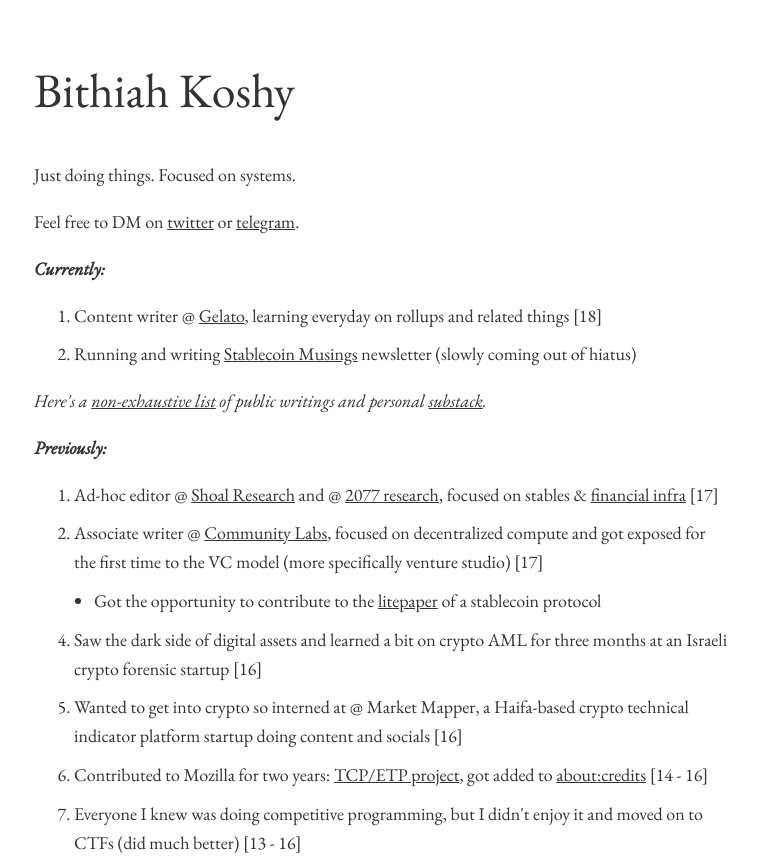
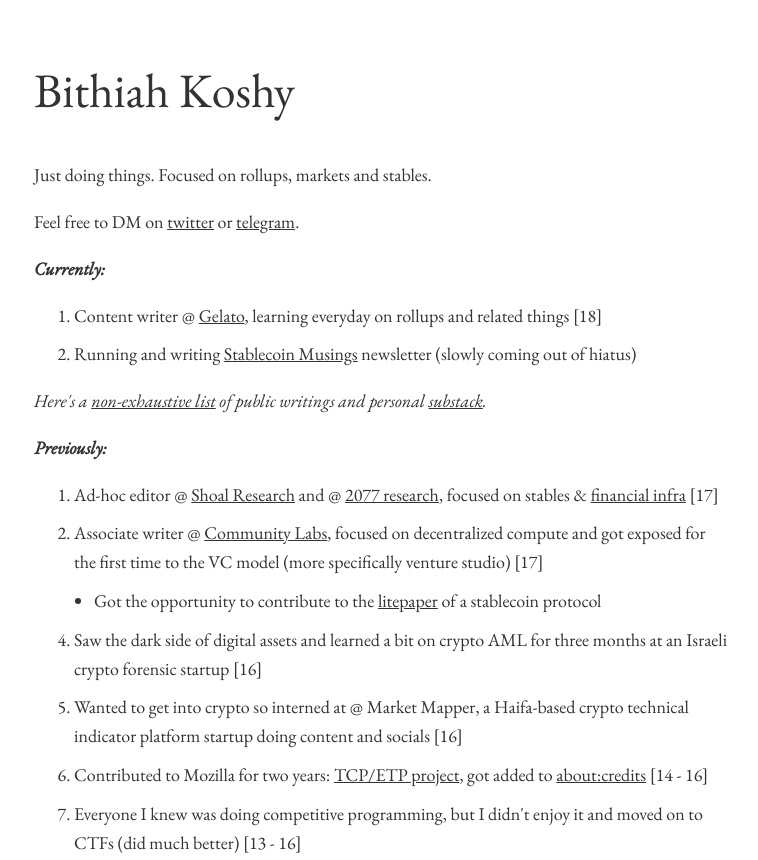
Before and after one commit to bkpleb/bkpleb.github.io, a plain HTML site: page index.html in a window 1280 px wide. Shown: the top 860 px of the page, without its empty margins (258-1016 px from the left). Drawn offline with nearby package versions, Linux system fonts and the light colour scheme.

Commit message:
Update index.html

```diff
--- a/index.html
+++ b/index.html
@@ -115,7 +115,7 @@
   <h1 style="text-align: center;"></h1>
   <div style="margin: auto; width: 87%;">
     <h1>Bithiah Koshy</h1>
-    <p>Just doing things. Focused on systems.</p>
+    <p>Just doing things. Focused on rollups, markets and stables.</p>
     <p>Feel free to DM on <a href="https://twitter.com/bithiahkoshy">twitter</a> or <a href="https://t.me/bithiahk">telegram</a>.</p>
     <p><b><i>Currently:</i></b></p>
     <ol>
```
